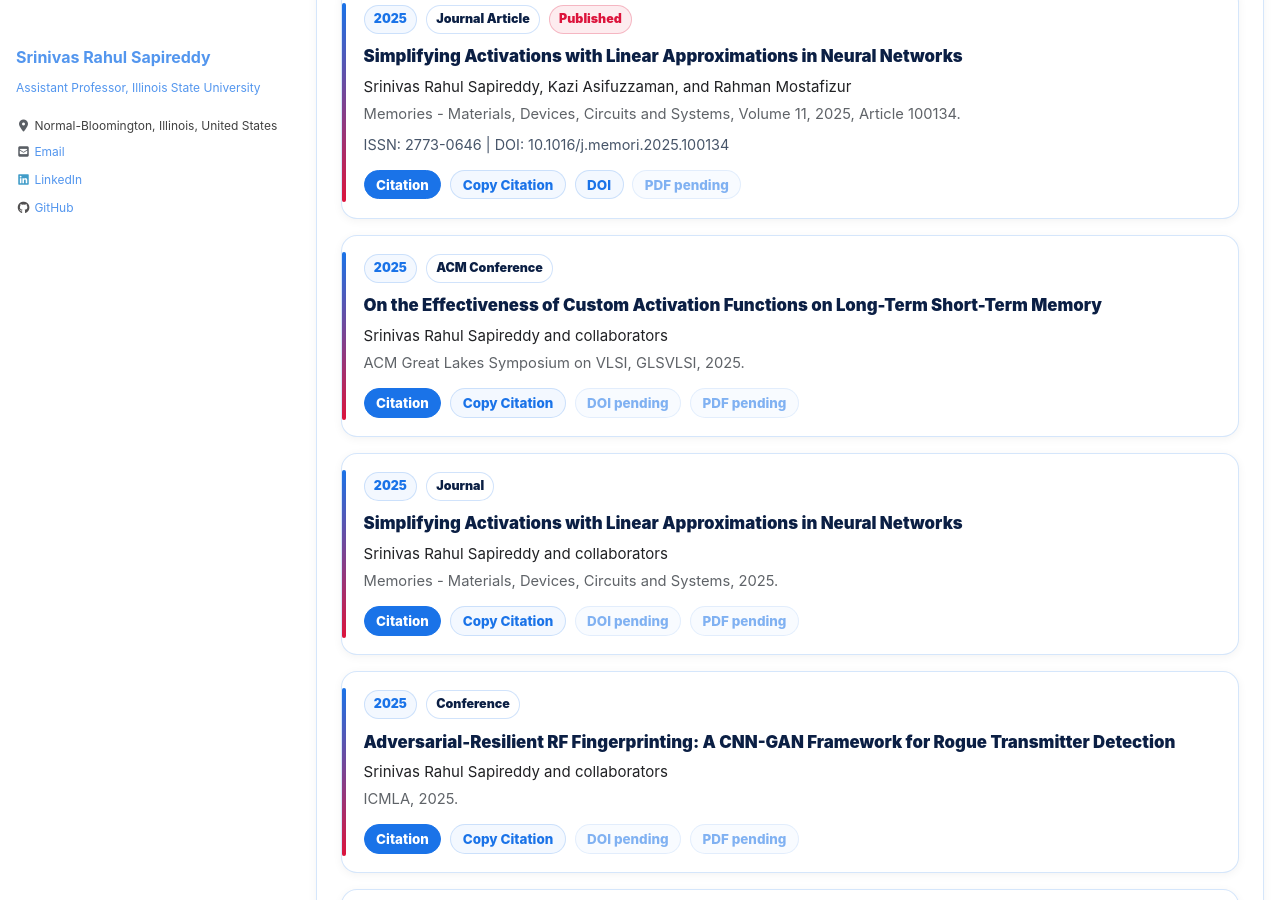
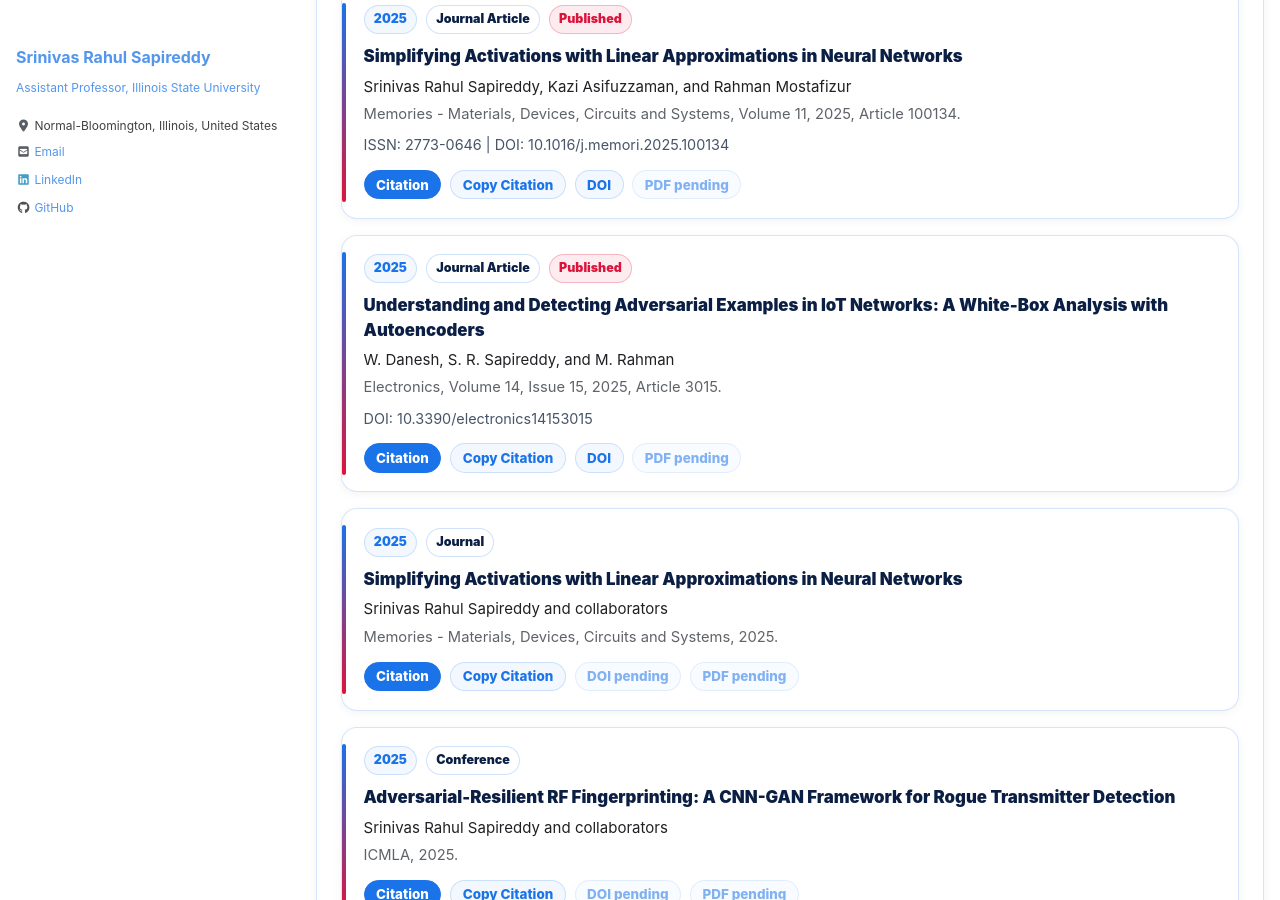
Before and after one commit to srsapireddy/srsapireddy.github.io, a Jekyll site: the page built from _pages/publications.md, in a window 1280 px wide and 900 px high, scrolled down 1871 px. Built offline with Jekyll 4.4.1, drawn with Linux system fonts in a browser that asks for light colours; cached includes are drawn as plain includes; nearby versions of some CDN libraries.

Commit message:
Update publications.md

```diff
--- a/_pages/publications.md
+++ b/_pages/publications.md
@@ -901,32 +901,38 @@ author_profile: true
 
         <div id="cite-2025-memories-linear" class="citation-box">S. R. Sapireddy, K. Asifuzzaman, and R. Mostafizur, "Simplifying activations with linear approximations in neural networks," Memories - Materials, Devices, Circuits and Systems, vol. 11, 2025, Art. no. 100134, doi: 10.1016/j.memori.2025.100134.</div>
       </div>
-      <div class="publication-card" data-type="conference">
+
+      <div class="publication-card" data-type="journal">
         <div class="pub-top">
           <span class="pub-year">2025</span>
-          <span class="pub-type">ACM Conference</span>
+          <span class="pub-type">Journal Article</span>
+          <span class="pub-award">Published</span>
         </div>
 
         <div class="pub-title">
-          On the Effectiveness of Custom Activation Functions on Long-Term Short-Term Memory
+          Understanding and Detecting Adversarial Examples in IoT Networks: A White-Box Analysis with Autoencoders
         </div>
 
         <div class="pub-authors">
-          Srinivas Rahul Sapireddy and collaborators
+          W. Danesh, S. R. Sapireddy, and M. Rahman
         </div>
 
         <div class="pub-venue">
-          ACM Great Lakes Symposium on VLSI, GLSVLSI, 2025.
+          Electronics, Volume 14, Issue 15, 2025, Article 3015.
+        </div>
+
+        <div class="pub-note">
+          DOI: 10.3390/electronics14153015
         </div>
 
         <div class="pub-links">
-          <button class="pub-button primary" onclick="toggleCitation('cite-2025-glsvlsi')">Citation</button>
-          <button class="pub-button" onclick="copyCitation('cite-2025-glsvlsi')">Copy Citation</button>
-          <a class="pub-link disabled" href="#" onclick="return false;">DOI pending</a>
+          <button class="pub-button primary" onclick="toggleCitation('cite-2025-electronics')">Citation</button>
+          <button class="pub-button" onclick="copyCitation('cite-2025-electronics')">Copy Citation</button>
+          <a class="pub-link" href="https://doi.org/10.3390/electronics14153015" target="_blank" rel="noopener">DOI</a>
           <a class="pub-link disabled" href="#" onclick="return false;">PDF pending</a>
         </div>
 
-        <div id="cite-2025-glsvlsi" class="citation-box">Srinivas Rahul Sapireddy and collaborators, "On the Effectiveness of Custom Activation Functions on Long-Term Short-Term Memory," ACM Great Lakes Symposium on VLSI, GLSVLSI, 2025.</div>
+        <div id="cite-2025-electronics" class="citation-box">W. Danesh, S. R. Sapireddy, and M. Rahman, "Understanding and Detecting Adversarial Examples in IoT Networks: A White-Box Analysis with Autoencoders," Electronics, vol. 14, no. 15, Art. no. 3015, 2025, doi: 10.3390/electronics14153015.</div>
       </div>
 
       <div class="publication-card" data-type="journal">
```
